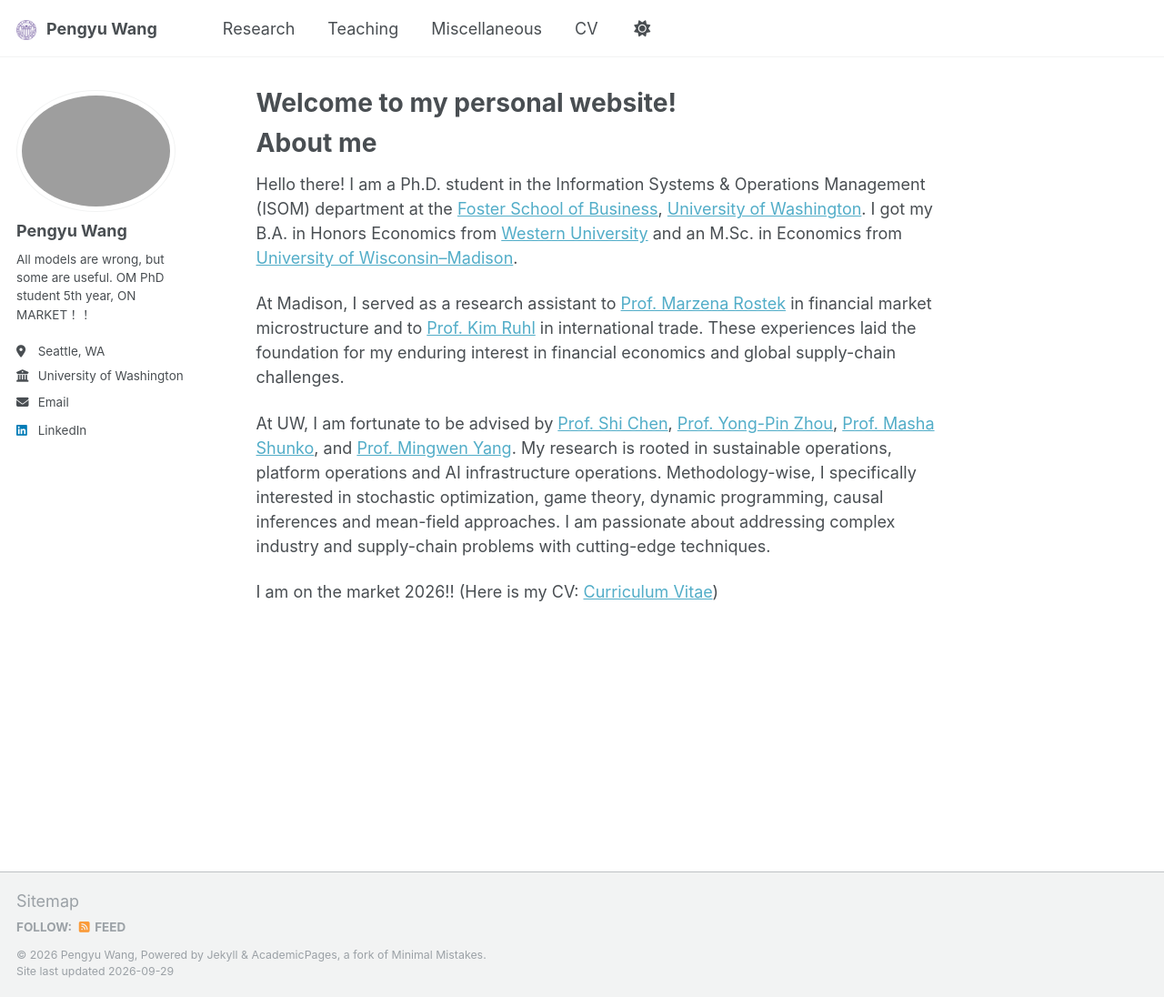
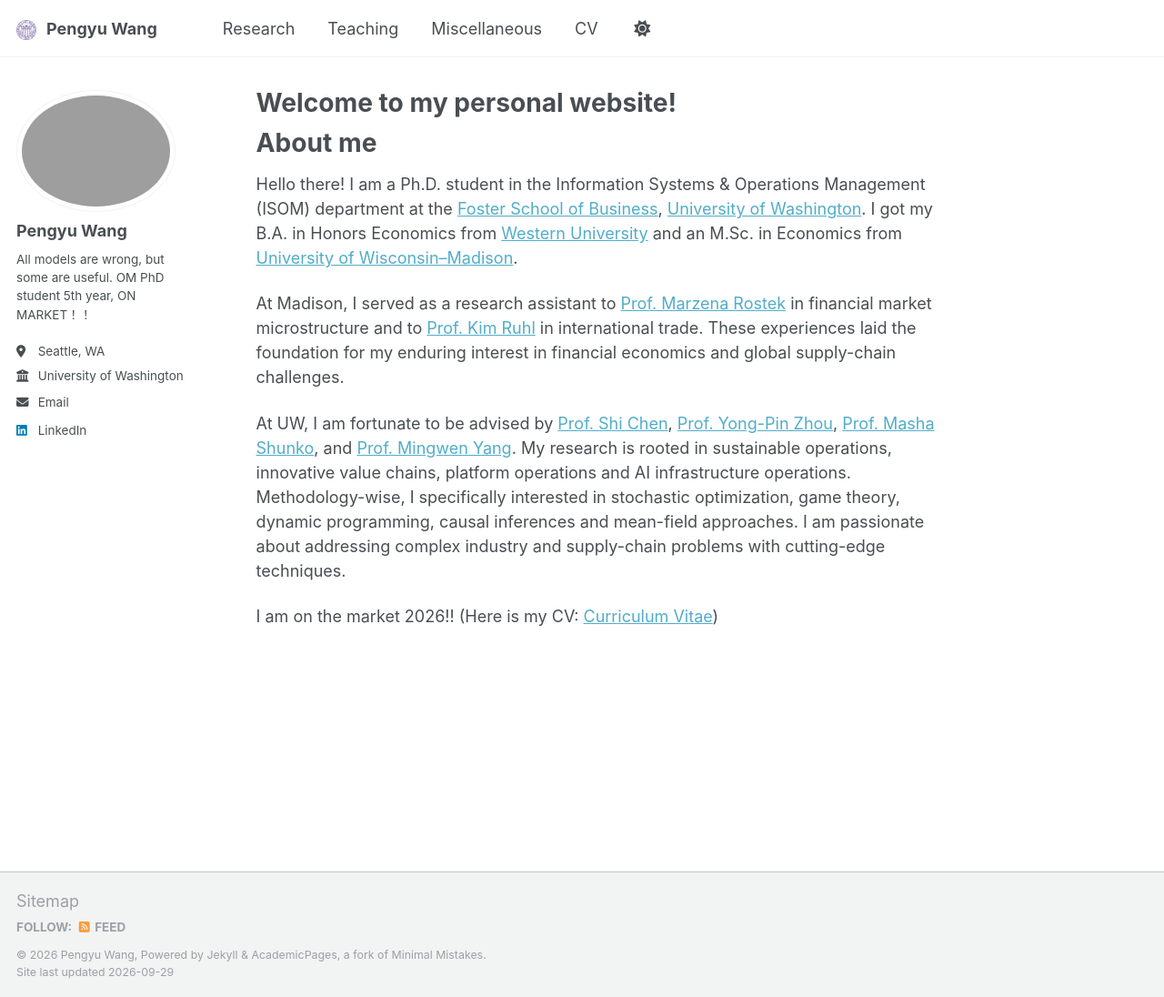
Before and after one commit to MithrandiRAaron/mithrandiraaron.github.io, a Jekyll site: the page built from _pages/about.md, in a window 1280 px wide and 1096 px high. Shown: the whole window at 91% size. Built offline with Jekyll 4.4.1, drawn with Linux system fonts in a browser that asks for light colours.

Commit message:
Revise research focus and advisor details in about.md
Updated research interests and advisor information for clarity.

```diff
--- a/_pages/about.md
+++ b/_pages/about.md
@@ -12,6 +12,6 @@ Hello there! I am a Ph.D. student in the Information Systems & Operations Manage
 
 At Madison, I served as a research assistant to [Prof. Marzena Rostek](https://users.ssc.wisc.edu/~mrostek/){:target="_blank"} in financial market microstructure and to [Prof. Kim Ruhl](https://www.kimjruhl.com/){:target="_blank"} in international trade. These experiences laid the foundation for my enduring interest in financial economics and global supply-chain challenges.
 
-At UW, I am fortunate to be advised by [Prof. Shi Chen](https://foster.uw.edu/faculty-research/directory/shi-chen/){:target="_blank"}, [Prof. Yong-Pin Zhou](https://faculty.washington.edu/yongpin/){:target="_blank"}, [Prof. Masha Shunko](https://foster.uw.edu/faculty-research/directory/masha-shunko/){:target="_blank"}, and [Prof. Mingwen Yang](https://foster.uw.edu/faculty-research/directory/mingwen-yang/){:target="_blank"}. My research is rooted in sustainable operations, platform operations and AI infrastructure operations. Methodology-wise, I specifically interested in stochastic optimization, game theory, dynamic programming, causal inferences and mean-field approaches. I am passionate about addressing complex industry and supply-chain problems with cutting-edge techniques.
+At UW, I am fortunate to be advised by [Prof. Shi Chen](https://foster.uw.edu/faculty-research/directory/shi-chen/){:target="_blank"}, [Prof. Yong-Pin Zhou](https://faculty.washington.edu/yongpin/){:target="_blank"}, [Prof. Masha Shunko](https://foster.uw.edu/faculty-research/directory/masha-shunko/){:target="_blank"}, and [Prof. Mingwen Yang](https://foster.uw.edu/faculty-research/directory/mingwen-yang/){:target="_blank"}. My research is rooted in sustainable operations, innovative value chains, platform operations and AI infrastructure operations. Methodology-wise, I specifically interested in stochastic optimization, game theory, dynamic programming, causal inferences and mean-field approaches. I am passionate about addressing complex industry and supply-chain problems with cutting-edge techniques.
 
 I am on the market 2026!! (Here is my CV: [Curriculum Vitae](/files/Pengyu_Wang_CV.pdf))
```
